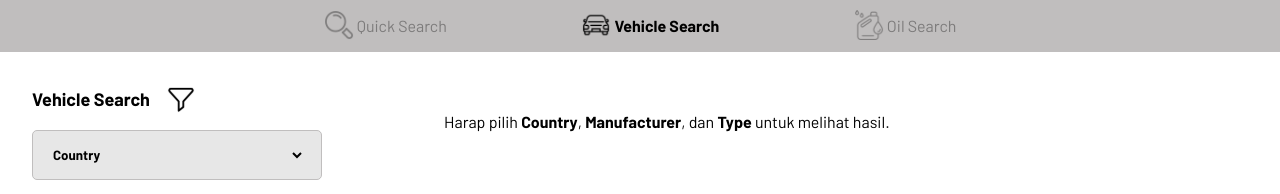
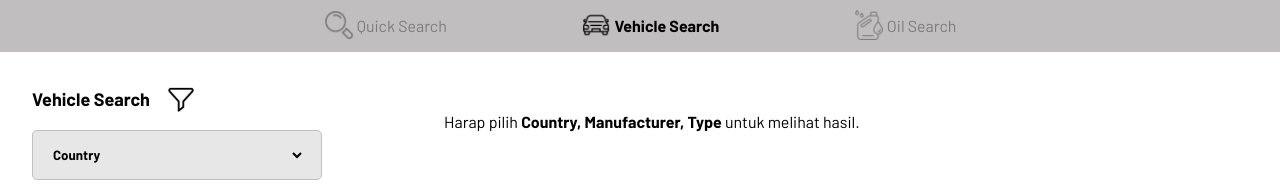
Before and after one commit to SNathan-UNPAR/OilSelector-VehicleSearch, a React (Vite) app: page / in a window 1280 px wide. Shown: the top 194 px of the page. Built offline with nearby package versions, Linux system fonts and the light colour scheme.

Commit message:
Added dynamic text for unselected filters

```diff
--- a/src/pages/Result.tsx
+++ b/src/pages/Result.tsx
@@ -1,5 +1,5 @@
 import '../style/Result.css'
-import React, { useMemo,useState } from 'react';
+import React, { useMemo, useState } from 'react';
 import Dashboard from './Dashboard';
 // import vehicleData from '../data/dummy_small.json'
 import {
@@ -26,7 +26,7 @@ interface ResultProps {
     filters: SelectedFilters;
 }
 
-function Result({ data,filters }: ResultProps){
+function Result({ data, filters }: ResultProps) {
 
     // Column Definiton, this is the list of column and the key
     // Using memoization to prevent re-rendering
@@ -61,14 +61,23 @@ function Result({ data,filters }: ResultProps){
         getCoreRowModel: getCoreRowModel(), // core logic
     });
     const isFilterComplete = filters.country && filters.make && filters.type;
+    const requiredFilters = {
+        country: "Country",
+        make: "Manufacturer",
+        type: "Type",
+    };
+    const missingFilters = Object.entries(requiredFilters)
+        .filter(([key]) => !filters[key as keyof SelectedFilters])
+        .map(([, label]) => label);
 
     return (
         <div className='result-table-container'>
             {/* 4. Terapkan Conditional Rendering */}
-            {!isFilterComplete ? (
+
+            {missingFilters.length > 0 ? (
                 // JIKA BELUM LENGKAP: Tampilkan pesan
                 <div className="empty-state">
-                    <p>Harap pilih <strong>Country</strong>, <strong>Manufacturer</strong>, dan <strong>Type</strong> untuk melihat hasil.</p>
+                    <p>Harap pilih <strong>{missingFilters.join(", ")}</strong> untuk melihat hasil.</p>
                 </div>
             ) : (
                 // JIKA SUDAH LENGKAP: Tampilkan Tabel
@@ -103,7 +112,7 @@ function Result({ data,filters }: ResultProps){
                         ) : (
                             // Optional: Handle jika filter lengkap tapi data kosong
                             <tr>
-                                <td colSpan={columns.length} style={{textAlign: 'center', padding: '20px'}}>
+                                <td colSpan={columns.length} style={{ textAlign: 'center', padding: '20px' }}>
                                     Tidak ada data kendaraan yang cocok.
                                 </td>
                             </tr>
```
Lines whose indentation alone changed are shown as unchanged.
